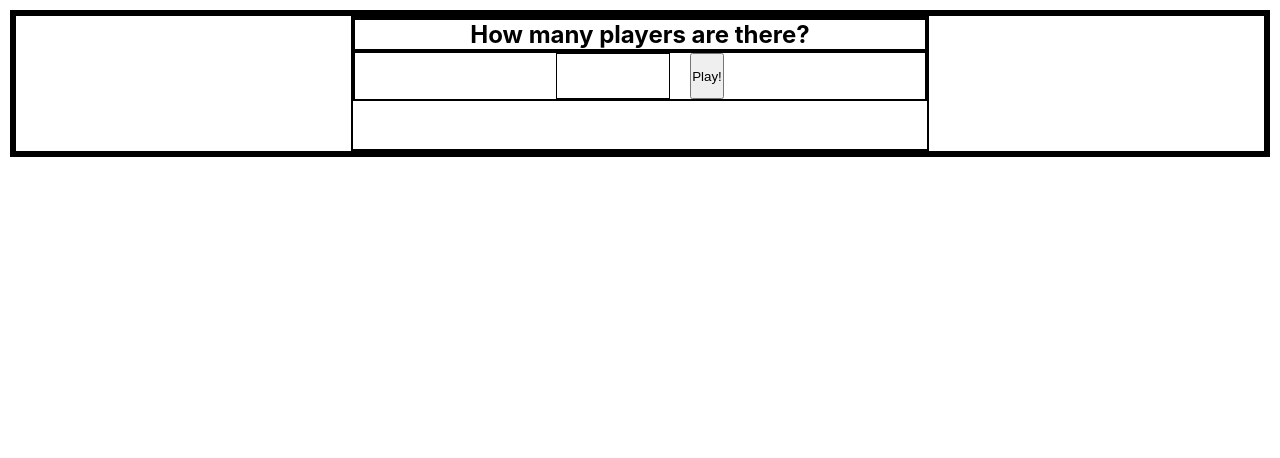
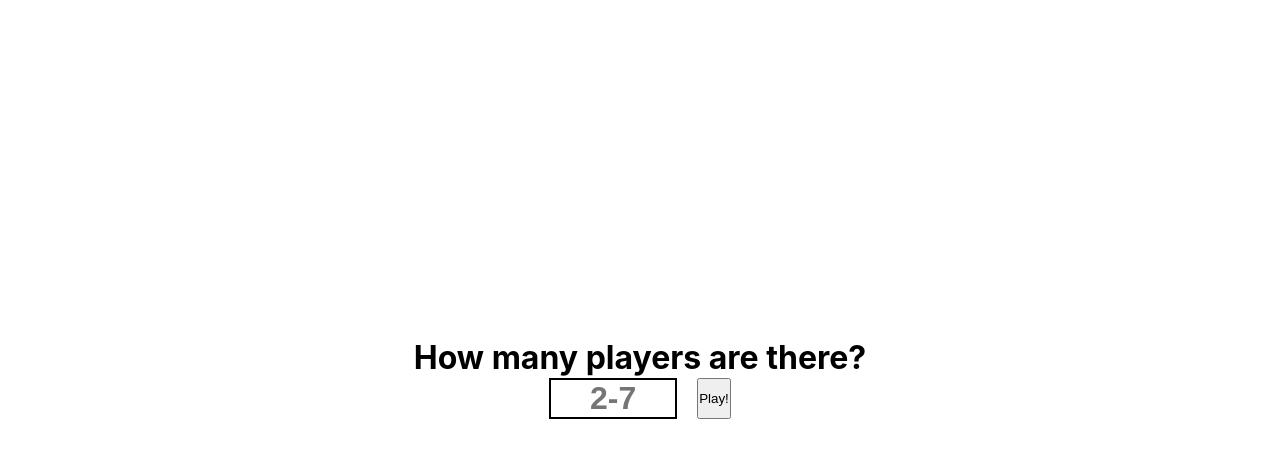
Before and after one commit to guitarman018/scorecards, a React (Create React App) app: page / in a window 1280 px wide. Shown: the top 458 px of the page. Built offline with nearby package versions, Linux system fonts and the light colour scheme.

Commit message:
Updates CSS to not use element specific calls
This was causing SPA to apply to everything, so changed scoresdiv to only use class/id CSS

```diff
--- a/src/components/players.css
+++ b/src/components/players.css
@@ -1,3 +1,9 @@
+* {
+    margin: 0;
+    padding: 0;
+    box-sizing: border-box;
+}
+
 .hide {
     visibility: hidden;
 }
@@ -6,6 +12,7 @@
     display: flex;
     justify-content: center;
     align-items: center;
+    height: 100vh;
 }
 
 .contents {
@@ -15,18 +22,22 @@
 }
 
 .numPlayers {
-    margin: auto;
+    margin: 0 auto;
+    height: 5vh;
     width: 100%;
-
-}
-
-.numPlayers {
     display: flex;
     justify-content: center;
+}
+h2 {
+    margin: auto 0;
 }
 .inputPlayers {
     display: flex;
     justify-content: center;
+}
+#numPlayersInput {
+    width: 10vw;
+    border: 2px solid black;
 }
 .buttonDiv {
     width:fit-content;
--- a/src/components/players.js
+++ b/src/components/players.js
@@ -30,9 +30,9 @@ export default function Players() {
 
         <div className="main">
           <div className="contents">
-            <div className="numPlayers"><h2>How many players are there?</h2></div>
+            <div className="numPlayers"><h1>How many players are there?</h1></div>
             <div className="inputPlayers">
-              <input type="number" style={{border: "1px solid", width: "20%"}} onChange={(e) => setNum(e.target.value)} />
+              <input type="number" id="numPlayersInput" placeholder="2-7" onChange={(e) => setNum(e.target.value)} />
               <button onClick={checkNum} id="btnGo">Play!</button>
             </div>
             <div className={hide} id="wrong">
--- a/src/components/scoresdiv.css
+++ b/src/components/scoresdiv.css
@@ -5,7 +5,7 @@
 
 }
 
-body {
+#wholePage {
     margin: 10px;
 }
 
@@ -15,9 +15,10 @@ body {
     flex-wrap: wrap;
     align-items: stretch;
     flex-direction: row;
+    border: 2px solid black;
 }
 
-div {
+.wholePage {
     border: 2px solid black;
 }
 
@@ -26,11 +27,11 @@ div {
 }
 
 .cellsContainer {
+
     width: 83%;
     border: 1px solid black;
     display: table;
     table-layout: fixed;
-
 
 }
 
@@ -38,6 +39,7 @@ div {
     border: 1px solid rgb(87, 87, 87);
     display: table-cell;
     vertical-align: middle;
+    border: 2px solid black;
 }
 
 .finalScores {
@@ -46,7 +48,7 @@ div {
     border: 2px solid black;
 }
 
-input {
+.scoreInput {
     max-width: 100%;
     height: 100%;
     background: transparent;
@@ -54,18 +56,19 @@ input {
     text-align: center;
     font-family: 'Nanum Gothic', sans-serif;
     font-weight: bold;
-    font-size: 3vw;
+    font-size: 4vw;
     outline: none;
   }
 
-  input::-webkit-outer-spin-button,
-  input::-webkit-inner-spin-button {
+  .scoreInput::-webkit-outer-spin-button,
+  .scoreInput::-webkit-inner-spin-button {
     -webkit-appearance: none;
     margin: 0;
   }
 
   .icons {
     width: 17%;
+    border: 2px solid black;
     background-position: center;
     background-size: cover;
     background-repeat: no-repeat;
@@ -73,6 +76,7 @@ input {
 
 .iconsNoStretch {
     width: 17%;
+    border: 2px solid black;
     background-position: center;
     background-size: cover;
     background-repeat: no-repeat;
--- a/src/components/scoresdiv.js
+++ b/src/components/scoresdiv.js
@@ -85,7 +85,7 @@ export default function ScoresDiv() {
         for (let i = 1; i <= players; i++) {
             let cellId = `cell${i}-row${rowNum}`
             let inputId = cellId + "-input"
-            cells.push(<div className="innerDiv" style={{backgroundColor: color}} key={cellId} id={cellId}><input type="number" autoComplete="new-password" id={inputId} onChange={update} style={{maxWidth: "100%"}} /></div>)
+            cells.push(<div className="innerDiv" style={{backgroundColor: color}} key={cellId} id={cellId}><input type="number" className="scoreInput" autoComplete="new-password" id={inputId} onChange={update} style={{maxWidth: "100%"}} /></div>)
         }
         return cells
     }
@@ -120,7 +120,7 @@ export default function ScoresDiv() {
     return(
         <div id="wholePage">
             <div className="board">
-                <div style={{textAlign: "center", fontFamily: "sans-serif", width: "17%", display: "flex", justifyContent: "center", fontSize: '3vw'}}>
+                <div style={{border: "2px solid black", textAlign: "center", fontFamily: "sans-serif", width: "17%", display: "flex", justifyContent: "center", fontSize: '3vw'}}>
                     <p style={{margin: "auto 0"}}>Names:</p>
                 </div>
                 <div className="cellsContainer">{buildNames()}</div>
```
